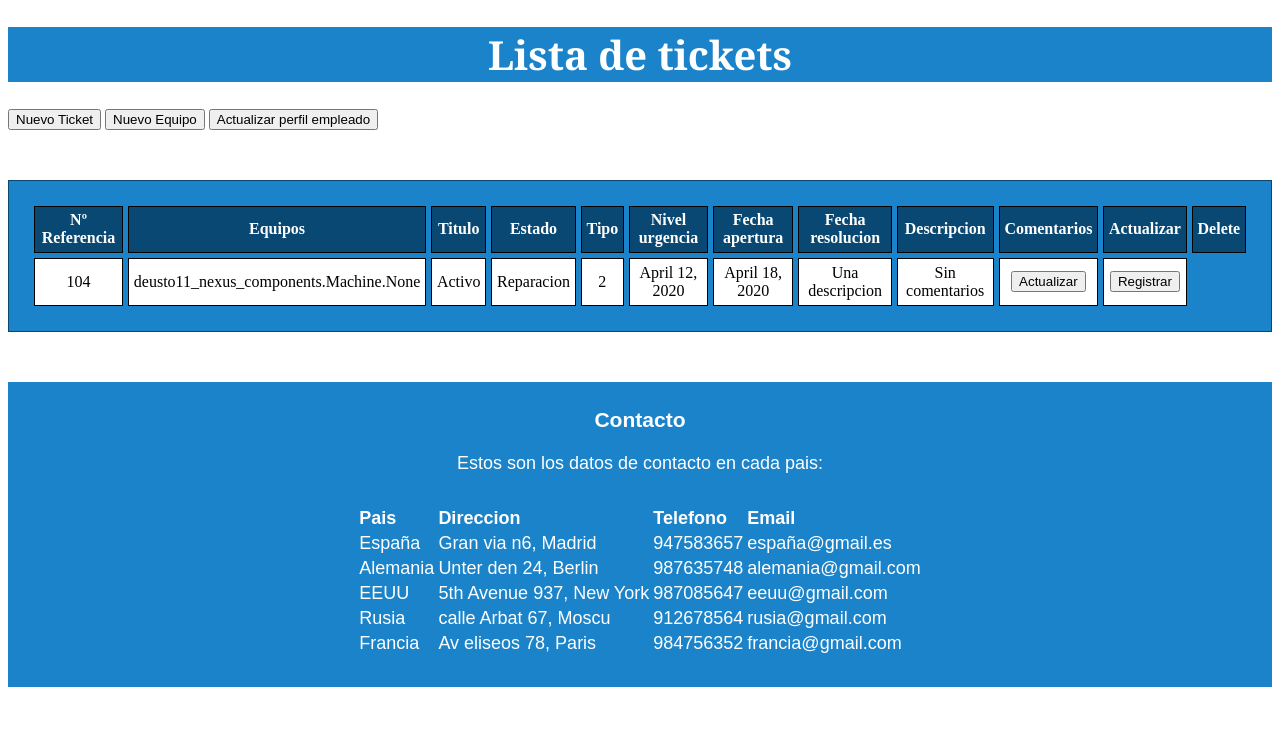
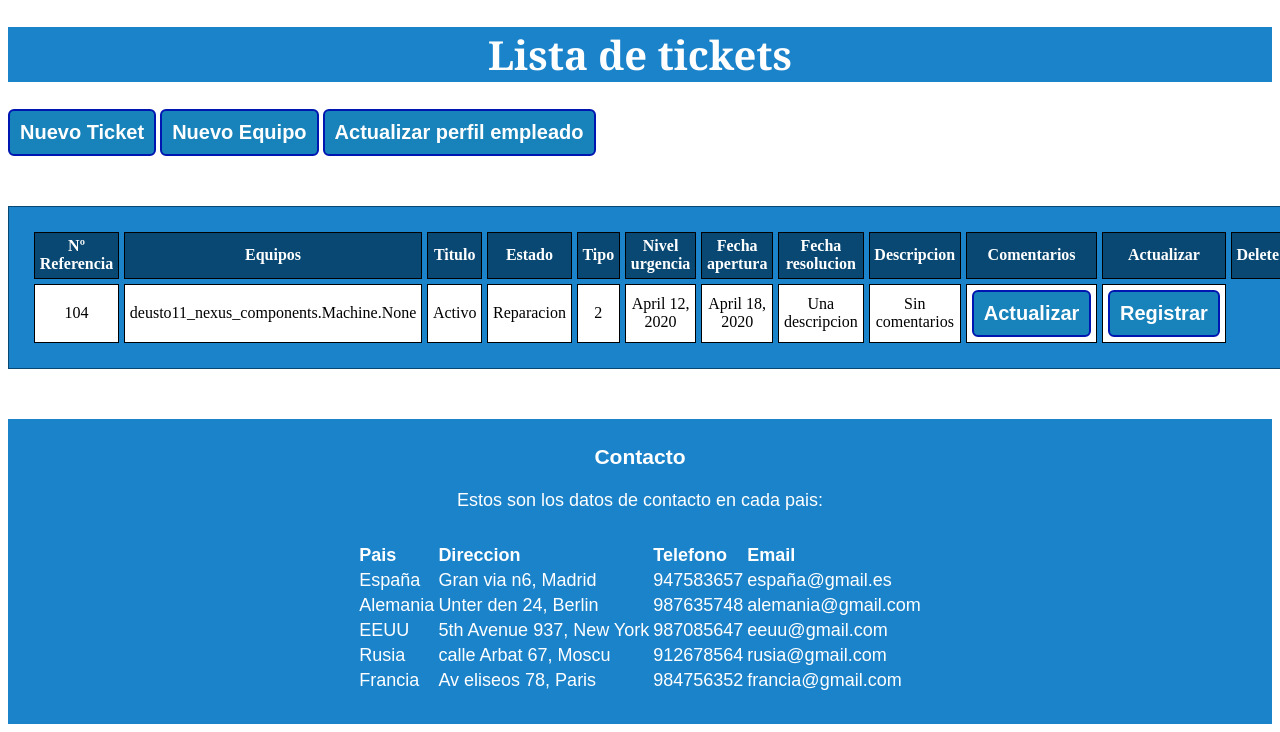
Before and after one commit to Grupo-Proyecto-Ingenieria-Web/Deusto11.Nexus, a Django app: page /nexus.com/employerPortal/ in a window 1280 px wide. Shown: the part 210-942 px from the top of the page. Before the commit the page ends 897 px from the top, so only its background shows below. Run offline with Django 3.2, Linux system fonts and the light colour scheme; data comes from the database, SQL or seed files in the repository.

Commit message:
css de updates y boton nuevo

```diff
--- a/deusto11_nexus/deusto11_nexus_components/Templates/employerPortal.html
+++ b/deusto11_nexus/deusto11_nexus_components/Templates/employerPortal.html
@@ -3,9 +3,9 @@
 {% block content %}
 <h1 id="titletabla">Lista de tickets</h1>
 <div>
-    <a href="http://127.0.0.1:8000/nexus.com/ticket/registry/"><input type="submit" value="Nuevo Ticket"/></a>
-    <a href="http://127.0.0.1:8000/nexus.com/machine/registry/"><input type="submit" value="Nuevo Equipo" /></a>
-    <a href=""><input type="submit" value="Actualizar perfil empleado" /></a>
+    <a href="http://127.0.0.1:8000/nexus.com/ticket/registry/"><input class="personalizar" type="submit" value="Nuevo Ticket"/></a>
+    <a href="http://127.0.0.1:8000/nexus.com/machine/registry/"><input class="personalizar" type="submit" value="Nuevo Equipo" /></a>
+    <a href=""><input class="personalizar" type="submit" value="Actualizar perfil empleado" /></a>
 </div>
 <div id="tabla">
     <table id="table2">
@@ -35,8 +35,8 @@
                     <td>{{ ticket.resolution_date }}</td>
                     <td>{{ ticket.description }}</td>
                     <td>{{ ticket.comment }}</td>
-                    <td> <a href="{% url 'update_ticket' ticket.id %}"><input type="button" value="Actualizar"></a></td>
-                    <td> <a href="{% url 'employer_create' %}"><input type="button" value="Registrar"></a></td>
+                    <td> <a href="{% url 'update_ticket' ticket.id %}"><input class="personalizar" type="button" value="Actualizar"></a></td>
+                    <td> <a href="{% url 'employer_create' %}"><input class="personalizar" type="button" value="Registrar"></a></td>
                 </tr>
             {% endfor %}
         {% else %}
@@ -50,8 +50,8 @@
             <th>No data</th>
             <th>No data</th>
             <th>No data</th>
-            <td> <a href="{% url 'update_ticket' ticket.id %}"><input type="button" value="Actualizar"></a></td>
-            <td> <a href="{% url 'employer_create' %}"><input type="button" value="Registrar"></a></td>
+            <td> <a href="{% url 'update_ticket' ticket.id %}"><input class="personalizar" type="button" value="Actualizar"></a></td>
+            <td> <a href="{% url 'employer_create' %}"><input class="personalizar" type="button" value="Registrar"></a></td>
         </tr>
         {% endif %}
      </table>
--- a/deusto11_nexus/deusto11_nexus_components/Templates/employerRegistry.html
+++ b/deusto11_nexus/deusto11_nexus_components/Templates/employerRegistry.html
@@ -12,7 +12,7 @@
            <form action="{% url 'employer_create' %}" method="post">
                  {% csrf_token %}
                  {{ form.as_p }}
-                <input type="submit" value="Registrarse" />
+                <input class="personalizar" type="submit" value="Registrarse" />
             </form>
         <!--Change form-->
     </div>
--- a/deusto11_nexus/deusto11_nexus_components/Templates/index.html
+++ b/deusto11_nexus/deusto11_nexus_components/Templates/index.html
@@ -10,6 +10,7 @@
                 <h2 id="sistema">Sistema de Gestión de Mantenimiento de Equipos</h2>
                 <p id="descr">Te ofrecemos el más completo software de gestión empresarial. Nexus asegura el futuro de la organización por su escalabilidad, flexibilidad y adaptación a todos los negocios.</p>
                 </div>
+
             <div id="formulario">
                 <h3 id="login">Login</h3>
                 <br>
@@ -25,6 +26,7 @@
             <!--Change form-->
             </div>
             </div>
+            <input id="botonVlog" class="personalizar" type="submit" value="¿Como gestionar una empresa?"/>
             <article>
                 <div>
                 <h2 id="caracteristicas">Caracteristicas</h2>
--- a/deusto11_nexus/deusto11_nexus_components/Templates/machineRegistry.html
+++ b/deusto11_nexus/deusto11_nexus_components/Templates/machineRegistry.html
@@ -12,7 +12,7 @@
     <form action="{% url 'machine_registry' %}" method="post">
         {% csrf_token %}
         {{ form.as_p }}
-        <input type="submit" value="Nuevo equipo"/>
+        <input class="personalizar" type="submit" value="Nuevo equipo"/>
     </form>
 </div>
 </div>
--- a/deusto11_nexus/deusto11_nexus_components/Templates/ticketRegistry.html
+++ b/deusto11_nexus/deusto11_nexus_components/Templates/ticketRegistry.html
@@ -15,9 +15,9 @@
         <form action="{% url 'ticket_registry' %}" method="post">
             {% csrf_token %}
             {{ form.as_p }}
-            <input type="submit" value="Registrar ticket" />
+            <input class="personalizar" type="submit" value="Registrar ticket" />
             <br><br>
-            <input type="submit" value="Actualizar maquina"/>
+            <input class="personalizar" type="submit" value="Actualizar maquina"/>
         </form>
     </div>
     </div>
--- a/deusto11_nexus/deusto11_nexus_components/static/styles.css
+++ b/deusto11_nexus/deusto11_nexus_components/static/styles.css
@@ -70,13 +70,16 @@ div.centraTabla{
         color: white;
     }
     #presentacion{
-         background-color: #1B83CA;
+        background-image: url(https://s2.thingpic.com/images/bG/ovu1suE3FqfH5KtPugCSdKza.jpeg);
+         /*background-color: #1B83CA;*/
          display: flex;
          align-items: center;
+
 
     }
     #entrada{
         margin-left: 150px;
+        margin-bottom: 50px;
     }
     #formulario{
         margin-left: 300px;
@@ -166,21 +169,21 @@ div.centraTabla{
 
 
 
-#title, #title2, #titletabla,#title3{
+#title, #title2, #titletabla,#title3,#title4,#title5,#title6{
     font-size: 40px;
     font-family: Georgia, 'Times New Roman';
     color:white;
     text-align: center;
     background-color: #1B83CA;
 }
-#argum,#argum2,#argum3{
+#argum,#argum2,#argum3, #argum4,#argum5,#argum6{
     background-color:white;
     color:black;
     padding:40px;
     border: 2px solid black;
     text-align: center;}
 
-#all, #todo, #todo3{
+#all, #todo, #todo3, #todo4,#todo5,#todo6{
     background-color: #1B83CA;
     font-family: arial, "sans serif";
     margin: 0 auto;
@@ -195,25 +198,25 @@ div.centraTabla{
 
 }
 
+.personalizar{
+    text-decoration: none;
+    padding: 10px;
+    font-weight: 600;
+    font-size: 20px;
+    color: #ffffff;
+    background-color: #1883ba;
+    border-radius: 6px;
+    border: 2px solid #0016b0;
+}
+.personalizar:hover{
+    color: #1883ba;
+    background-color: #ffffff;
+}
+#botonVlog{
+    margin: 20px;
 
 
-/*
-a:link,a:visited {
-    text-decoration: none;
-    padding: 8px;
-    font-weight: 300;
-    font-size: 15px;
-    color: #ffffff;
-    background-color: #1B83CA;
-    border-radius: 3px;
-    border: 1px solid #094872
-
 }
-a:hover{
-    color:#094872;
-    background-color: #ffffff;
-}
-*/
 
 
 
```
Also changed, not shown: deusto11_nexus/deusto11_nexus_components/Templates/UpdateMachine.html (+6 -2 lines), deusto11_nexus/deusto11_nexus_components/Templates/updateEmployerProfile.html (+6 -2 lines), deusto11_nexus/deusto11_nexus_components/Templates/updateTicket.html (+7 -2 lines).
